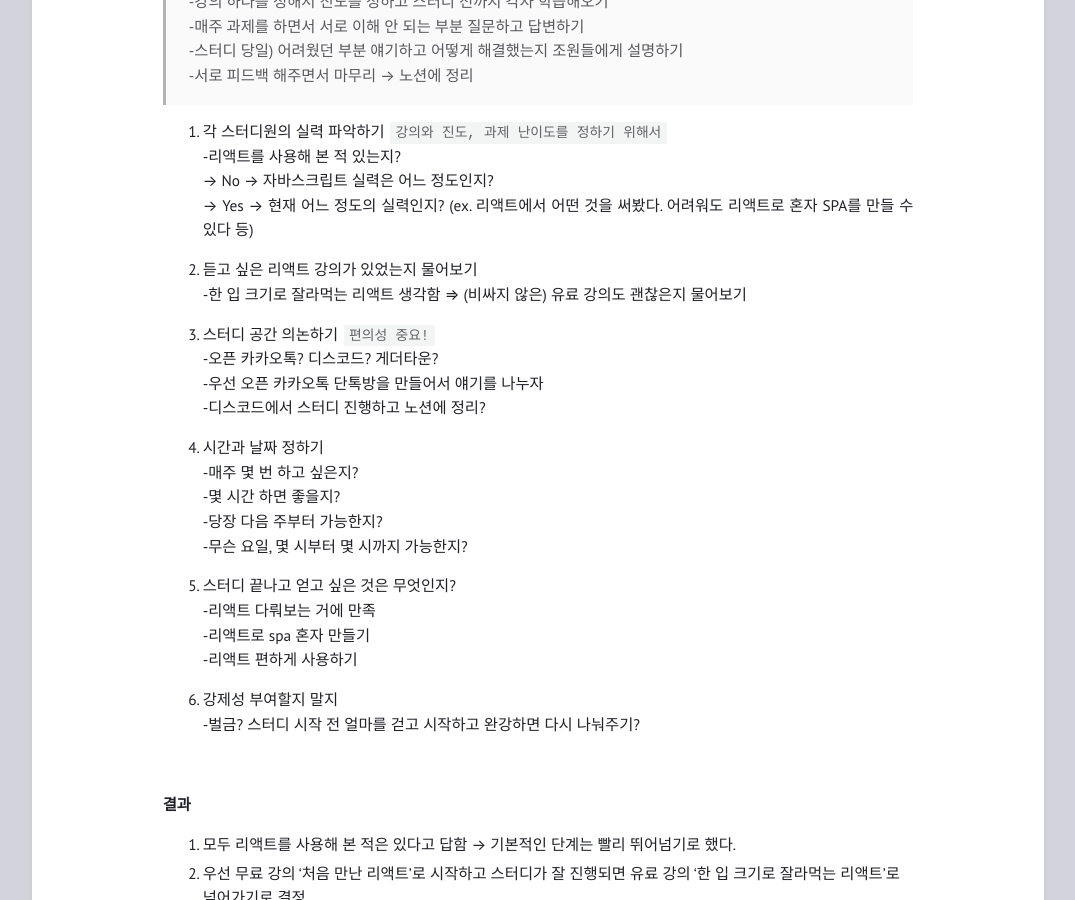
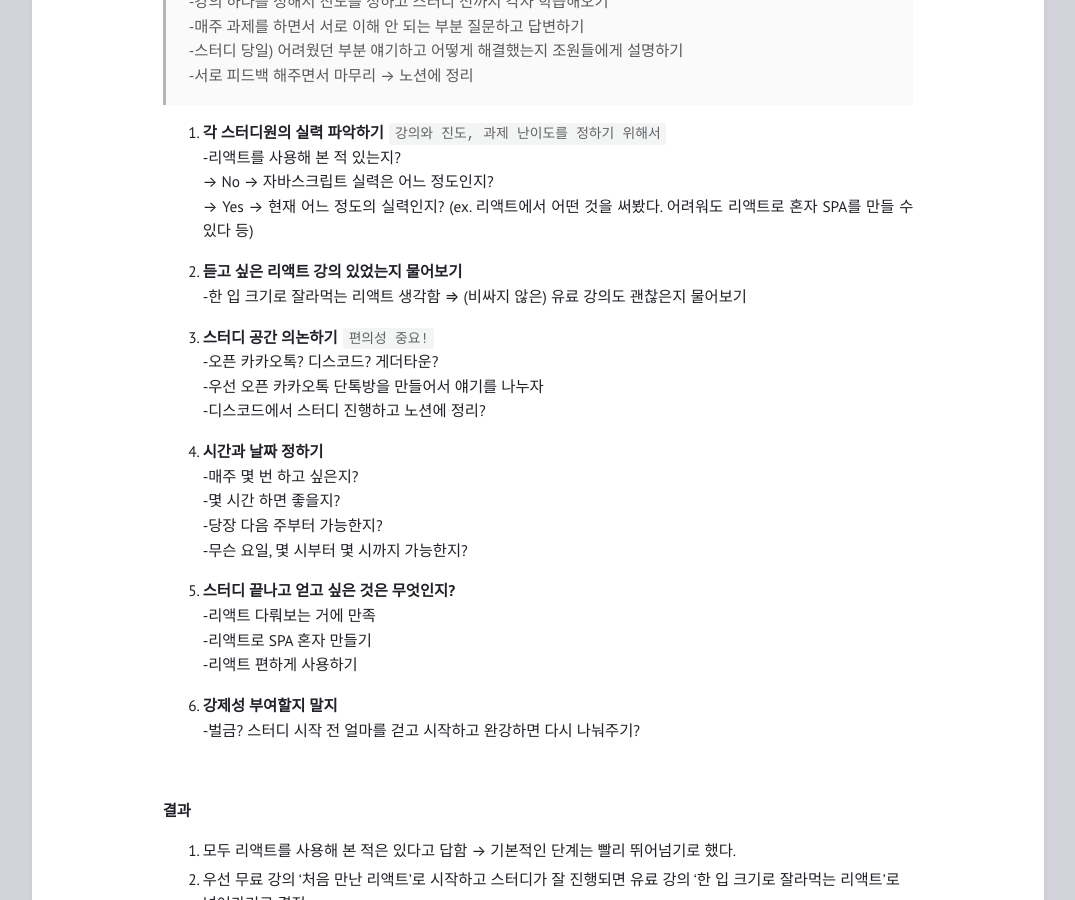
Before and after one commit to feb-dain/feb-dain.github.io, a Jekyll site: the page built from _posts/2022-10-07-joined-study-groups-and-made-a-study-group.md, in a window 1280 px wide and 900 px high, scrolled down 712 px. Shown: the whole window, without its empty margins (102-1177 px from the left). Built offline with Jekyll 4.4.1, drawn with Linux system fonts in a browser that asks for light colours; comment, search, counter and statistics services are not loaded.

Commit message:
Update 2022-10-07-joined-study-groups-and-made-a-study-group.md

```diff
--- a/_posts/2022-10-07-joined-study-groups-and-made-a-study-group.md
+++ b/_posts/2022-10-07-joined-study-groups-and-made-a-study-group.md
@@ -38,31 +38,31 @@ CS 지식과 프론트엔드 이론 공부를 위해 프론트엔드 개발자
   >-스터디 당일) 어려웠던 부분 얘기하고 어떻게 해결했는지 조원들에게 설명하기<br>
   >-서로 피드백 해주면서 마무리 → 노션에 정리<br>
 
-  1. 각 스터디원의 실력 파악하기 `강의와 진도, 과제 난이도를 정하기 위해서`<br>
+  1. **각 스터디원의 실력 파악하기** `강의와 진도, 과제 난이도를 정하기 위해서`<br>
   -리액트를 사용해 본 적 있는지?<br>
   → No → 자바스크립트 실력은 어느 정도인지?<br>
   → Yes → 현재 어느 정도의 실력인지? (ex. 리액트에서 어떤 것을 써봤다. 어려워도 리액트로 혼자 SPA를 만들 수 있다 등) <br>
 
-  2. 듣고 싶은 리액트 강의가 있었는지 물어보기<br>
+  2. **듣고 싶은 리액트 강의 있었는지 물어보기**<br>
    -한 입 크기로 잘라먹는 리액트 생각함 ⇒ (비싸지 않은) 유료 강의도 괜찮은지 물어보기
 
-  3. 스터디 공간 의논하기 `편의성 중요!`<br>
+  3. **스터디 공간 의논하기** `편의성 중요!`<br>
     -오픈 카카오톡? 디스코드? 게더타운?<br>
     -우선 오픈 카카오톡 단톡방을 만들어서 얘기를 나누자<br>
     -디스코드에서 스터디 진행하고 노션에 정리?<br>
 
-  4. 시간과 날짜 정하기<br>
+  4. **시간과 날짜 정하기**<br>
   -매주 몇 번 하고 싶은지?<br>
   -몇 시간 하면 좋을지?<br>
   -당장 다음 주부터 가능한지?<br>
   -무슨 요일, 몇 시부터 몇 시까지 가능한지?<br>
 
-  5. 스터디 끝나고 얻고 싶은 것은 무엇인지?<br>
+  5. **스터디 끝나고 얻고 싶은 것은 무엇인지?**<br>
   -리액트 다뤄보는 거에 만족<br>
-  -리액트로 spa 혼자 만들기<br>
+  -리액트로 SPA 혼자 만들기<br>
   -리액트 편하게 사용하기<br>
 
-  6. 강제성 부여할지 말지<br>
+  6. **강제성 부여할지 말지**<br>
   -벌금? 스터디 시작 전 얼마를 걷고 시작하고 완강하면 다시 나눠주기?<br>
 
 
```
